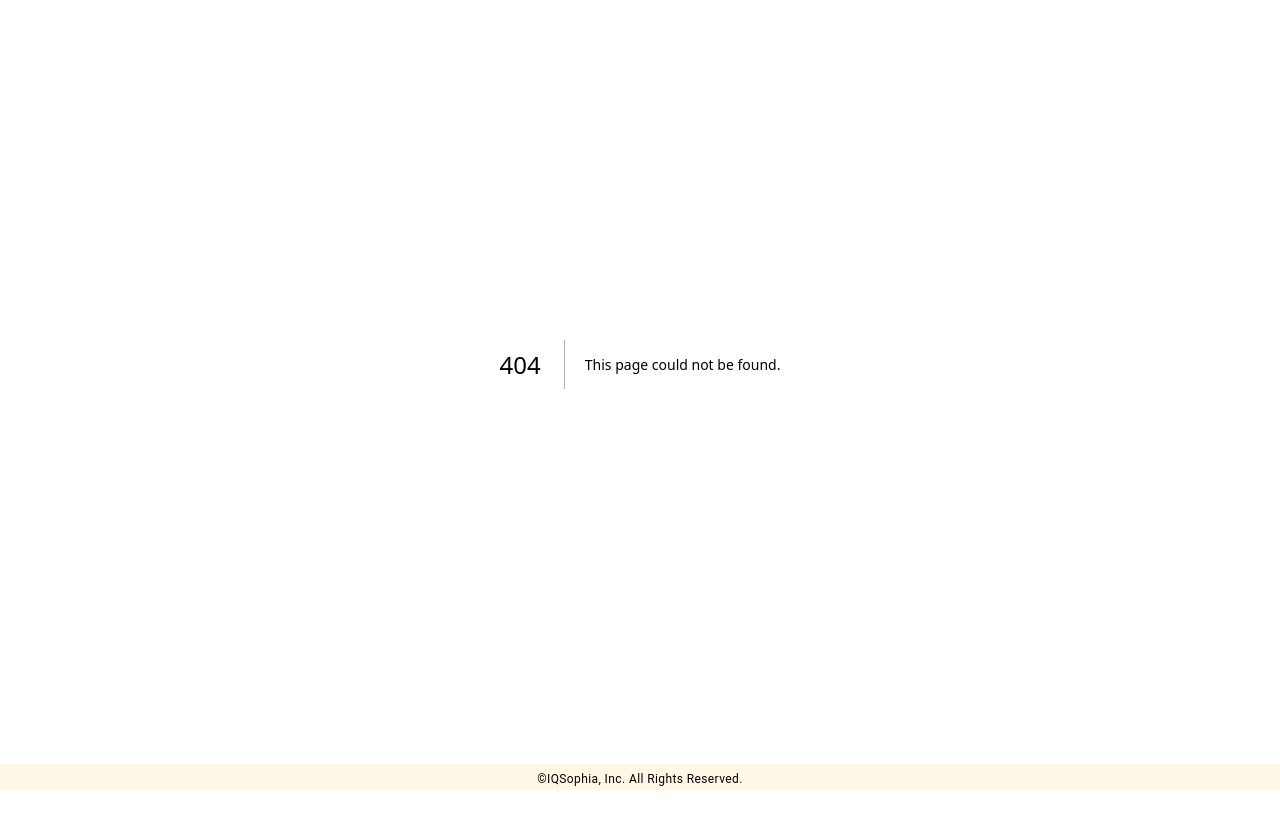
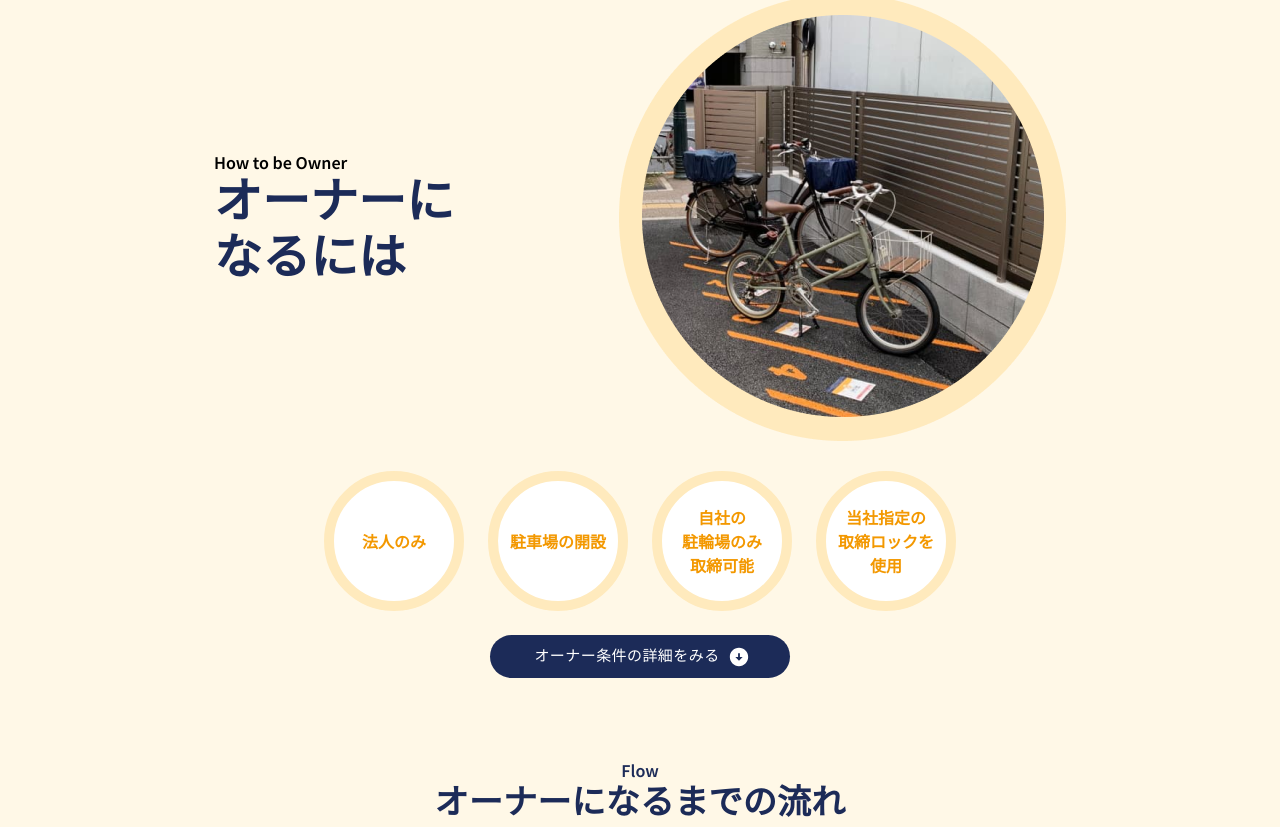
Before and after one commit to eqs-nishimura/my-next-app-test, a Next.js app: page /owner in a window 1280 px wide. Before the commit this address had no page. Shown: the part 153-980 px from the top of the page. Before the commit the page ends 943 px from the top, so only its background shows below. Built offline with nearby package versions, Linux system fonts and the light colour scheme.

Commit message:
0817 0435

```diff
--- a/package.json
+++ b/package.json
@@ -13,6 +13,7 @@
     "@emotion/styled": "^11.11.0",
     "@mui/icons-material": "^5.14.3",
     "@mui/material": "^5.14.4",
+    "@next/font": "^13.4.16",
     "@types/node": "20.4.9",
     "@types/react": "18.2.20",
     "@types/react-dom": "18.2.7",
--- a/src/app/layout.tsx
+++ b/src/app/layout.tsx
@@ -1,7 +1,14 @@
 import './globals.css'
 import type { Metadata } from 'next'
-import Head from 'next/head';
 import Layout from '@/component/templates/Layout';
+
+import {Noto_Sans_JP} from "next/font/google";
+import React from "react";
+
+const font = Noto_Sans_JP({
+  weight: '600',
+  subsets: ['latin'],
+})
 
 export const metadata: Metadata = {
   title: 'Create Next App',
@@ -16,13 +23,6 @@ export default function RootLayout({
   return (
     <>
       <html lang="ja">
-        <Head>
-          <title>{metadata.title + ""}</title>
-          <meta name="description" content={metadata.description + ""} />
-          <link rel="preconnect" href="https://fonts.googleapis.com" />
-          <link rel="preconnect" href="https://fonts.gstatic.com" crossOrigin="anonymous" />
-          <link href="https://fonts.googleapis.com/css2?family=Noto+Sans+JP&display=swap" rel="stylesheet" />
-        </Head>
         <body>
           <Layout>{children}</Layout>
         </body>
--- /dev/null
+++ b/src/app/owner/page.tsx
@@ -0,0 +1,130 @@
+import React from 'react';
+import { Box, Container, Stack, Typography } from '@mui/material';
+import ArrowCircleRightIcon from '@mui/icons-material/ArrowCircleRight';
+import ArrowBackIosNewIcon from '@mui/icons-material/ArrowBackIosNew';
+
+import MFCButton from '@/component/templates/MFCButton';
+import MFCBookCTA from '@/component/templates/MFCBookCTA';
+import MFCCardList from '@/component/templates/MFCCard';
+import { ScrollZoom } from '@/component/ScrollZoom.client';
+
+import { fcCards_ownerWork_Top, fcCards_ownerVoice_Top } from '@/lib/fcCards';
+import { fcFeaturesTop } from '@/lib/fcFeatures';
+
+import { COLORS } from '@/lib/themeColors';
+import FadeZoomBox from '@/component/FadeZoomBox.client';
+import { ScrollFade } from '@/component/ScrollFade.client';
+import { fcOwner_flow } from '@/lib/fcOwner';
+
+export const metadata = {
+  title: 'オーナーになるには',
+}
+
+const points = ['法人のみ', '駐車場の開設', '自社の\n駐輪場のみ\n取締可能', '当社指定の\n取締ロックを\n使用'];
+const firstTwoPoints = points.slice(0, 2);
+const lastTwoPoints = points.slice(2);
+
+const MyPage = () => {
+  return (
+    <Box sx={{ backgroundColor: "#FFF8E7" }}>
+      <Box sx={{ padding: { xs: "30px 10px", sm: "30px 10px", md: "30px 10px" } }}>
+        <Container maxWidth="md">
+          <Stack direction={{ xs: "column-reverse", sm: "column-reverse", md: "row" }} alignItems="center">
+            <FadeZoomBox animationType="fade">
+            <Stack spacing={3} alignItems="center" sx={{ flex: 1 }}>
+              <Box>
+                <Box component="p" sx={{ display: "inline-block" }}>How to be Owner</Box>
+                <Typography color={COLORS.darkBlue} sx={{ fontWeight: "bold", textAlign: { xs: "center", sm: "center", md: "left" }}} variant="h3" component="h1">
+                    <Box component="span" sx={{ display: "inline-block" }}>オーナーに</Box>
+                    <Box component="span" sx={{ display: "inline-block" }}>なるには</Box>
+                </Typography>
+              </Box>
+            </Stack>
+            </FadeZoomBox>
+            <FadeZoomBox animationType="zoom">
+            <Box sx={{
+                width: { xs: 200, sm: 300, md: 447 },
+                height: { xs: 200, sm: 300, md: 447 },
+                'img': {
+                  width: '100%',
+                  height: 'auto'
+                }
+              }}>
+              <img src="/images/top/fv-main.png" alt="FV" width={447} height={447} />
+            </Box>
+            </FadeZoomBox>
+          </Stack>
+        </Container>
+      </Box>
+      <Box>
+        <Container maxWidth="md">
+          <Stack alignItems="center" spacing={3}>
+            <Stack direction={{ sm: "column", md: "row" }} spacing={{ sm: 6, md: 3 }}>
+              {[firstTwoPoints, lastTwoPoints].map((pointGroup, index) => (
+                <Stack direction="row" spacing={3} justifyContent="center" key={index}>
+                  {pointGroup.map((point) => (
+                    <ScrollZoom key={point}>
+                      <Stack
+                        justifyContent="center"
+                        alignItems="center"
+                        sx={{
+                          backgroundColor: "#fff",
+                          color: COLORS.orange,
+                          border: `10px solid ${COLORS.lightOrange}`,
+                          borderRadius: "9999px",
+                          width: 140,
+                          height: 140,
+                          whiteSpace: "pre-wrap",
+                          textAlign: "center",
+                          fontWeight: "bold",
+                        }}
+                      >
+                        {point}
+                      </Stack>
+                    </ScrollZoom>
+                  ))}
+                </Stack>
+              ))}
+            </Stack>
+            <MFCButton
+                href="/reservation"
+                endIcon={<ArrowCircleRightIcon style={{ transform: 'rotate(90deg)' }} />}
+                isRound={true}
+                sx={{ width: 300, backgroundColor: COLORS.darkBlue, color: "#fff", "&:hover": {
+                  backgroundColor: COLORS.darkBlue
+                } }}
+              >オーナー条件の詳細をみる</MFCButton>
+          </Stack>
+        </Container>
+      </Box>
+      <Box sx={{ position: "relative", padding: "80px 0 40px" }}>
+        <Container maxWidth="md">
+          <Stack spacing={3}>
+            <ScrollZoom>
+              <Box sx={{ textAlign: "center", color: COLORS.darkBlue }}>
+                  <Box>Flow</Box>
+                  <Typography sx={{ fontWeight: "bold" }} variant="h4" component="h2">オーナーになるまでの流れ</Typography>
+              </Box>
+            </ScrollZoom>
+            <Stack spacing={2}>
+              {fcOwner_flow.map((flow, index) => (
+                <React.Fragment key={flow.title}>
+                  <ScrollZoom>
+                    <Stack direction="row" spacing={3} alignItems="center" sx={{ backgroundColor: "#fff", boxShadow: 3, p: 6, borderRadius: "32px" }}>
+                      <Typography color={COLORS.orange} sx={{ fontWeight: "bold", whiteSpace: "pre-wrap" }} variant="h6" component="h3">{flow.title}</Typography>
+                      <Box component="p" sx={{ flex: 1 }}>{flow.description}</Box>
+                    </Stack>
+                  </ScrollZoom>
+                  {index < fcOwner_flow.length - 1 && <ScrollZoom><Stack alignItems="center"><ArrowBackIosNewIcon style={{ transform: 'rotate(-90deg)' }} /></Stack></ScrollZoom>}
+                </React.Fragment>
+              ))}
+            </Stack>
+          </Stack>
+        </Container>
+      </Box>
+      <MFCBookCTA />
+    </Box>
+  );
+};
+
+export default MyPage;
--- /dev/null
+++ b/src/lib/fcOwner.ts
@@ -0,0 +1,22 @@
+export const fcOwner_flow = [
+    {
+        title: "説明会へのご参加",
+        description: "みんちゅうSHARE-LINのフランチャイズ経営の特徴などをご説明します",
+    },
+    {
+        title: "事前相談・面談",
+        description: "説明会の内容をもとに別途相談や、加盟についての質問等を面談で受け付けます",
+    },
+    {
+        title: "オーナー加盟\n申し込み・審査",
+        description: "加盟条件をご確認いただき、申込みをいただきます 基本的な内容を当方で審査いたします",
+    },
+    {
+        title: "事業計画・\n開設審査",
+        description: "駐車場・駐輪場の設置場所や、その状態等、現地確認も含め詳細な審査を行います",
+    },
+    {
+        title: "事務手続き・\n打ち合わせ・\n工事等",
+        description: "審査通過後は、開設に向けた諸手続きを、工事等の準備を進めさせていただきます",
+    }
+  ];
```
Also changed, not shown: src/app/page.tsx (line endings or trailing spaces), 1 other file (tests, documents, lock files or other folders).
